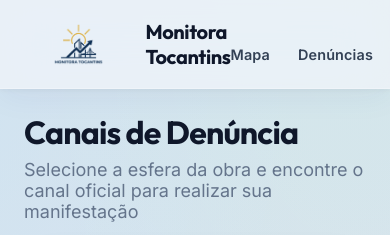
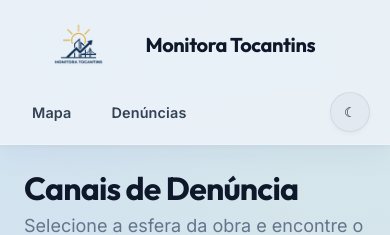
Before and after one commit to Mateussouza011/ObraClara, a React (Vite) app in the folder monitora-to/web/: page /denuncias in a window 390 px wide. Shown: the top 235 px of the page. Built offline with nearby package versions, Linux system fonts and the light colour scheme; no server answers.

Commit message:
feat: implement dark theme styles across components, enhance navbar layout, and add theme toggle functionality

```diff
--- a/monitora-to/web/src/App.css
+++ b/monitora-to/web/src/App.css
@@ -77,6 +77,31 @@ body {
   background-attachment: fixed;
 }
 
+body[data-theme='dark'] {
+  --bg-base: #0f172a;
+  --bg-soft: #111827;
+  --ink-strong: #e5eef8;
+  --ink: #cbd5e1;
+  --muted: #94a3b8;
+  --line: rgba(148, 163, 184, 0.2);
+  --surface: #111c31;
+  --surface-glass: rgba(15, 23, 42, 0.8);
+  --primary-light: rgba(56, 189, 248, 0.18);
+  --shadow-sm: 0 2px 4px rgba(2, 6, 23, 0.2);
+  --shadow-md: 0 10px 25px -5px rgba(2, 6, 23, 0.35), 0 8px 10px -6px rgba(2, 6, 23, 0.2);
+  --shadow-lg: 0 25px 50px -12px rgba(2, 6, 23, 0.45);
+  --shadow-glass: 0 8px 32px 0 rgba(2, 6, 23, 0.18);
+}
+
+body[data-theme='dark'] {
+  color: var(--ink);
+  background-image:
+    radial-gradient(at 10% 20%, rgba(14, 165, 233, 0.18) 0px, transparent 45%),
+    radial-gradient(at 80% 10%, rgba(16, 185, 129, 0.12) 0px, transparent 45%),
+    radial-gradient(at 30% 90%, rgba(59, 130, 246, 0.14) 0px, transparent 45%),
+    radial-gradient(at 90% 80%, rgba(168, 85, 247, 0.1) 0px, transparent 45%);
+}
+
 @keyframes meshFlow {
   0% { background-position: 0% 0%; }
   50% { background-position: 100% 100%; }
@@ -117,6 +142,18 @@ h4 {
   -webkit-backdrop-filter: blur(24px);
   border: 1px solid rgba(255, 255, 255, 0.34);
   box-shadow: var(--shadow-md), var(--shadow-glass);
+}
+
+body[data-theme='dark'] .glass-panel,
+body[data-theme='dark'] .leaflet-popup-content-wrapper,
+body[data-theme='dark'] .navbar,
+body[data-theme='dark'] .sidebar,
+body[data-theme='dark'] .filter-bar,
+body[data-theme='dark'] .wizard-card,
+body[data-theme='dark'] .canal-card-item,
+body[data-theme='dark'] .obra-card,
+body[data-theme='dark'] .theme-toggle {
+  border-color: rgba(148, 163, 184, 0.18);
 }
 
 /* Custom Scrollbar */
--- a/monitora-to/web/src/App.tsx
+++ b/monitora-to/web/src/App.tsx
@@ -9,8 +9,6 @@ export function App() {
       <Routes>
         <Route path="/" element={<MapPage />} />
         <Route path="/denuncias" element={<DenunciasPage />} />
-
-        {/* Fallback */}
         <Route path="*" element={<Navigate to="/" replace />} />
       </Routes>
     </BrowserRouter>
--- a/monitora-to/web/src/components/Layout.css
+++ b/monitora-to/web/src/components/Layout.css
@@ -25,6 +25,20 @@
   align-items: center;
   justify-content: space-between;
   width: 100%;
+  gap: 1rem;
+}
+
+.navbar-left {
+  display: flex;
+  align-items: center;
+  gap: 0.75rem;
+}
+
+.navbar-actions {
+  display: flex;
+  align-items: center;
+  gap: 0.75rem;
+  margin-left: auto;
 }
 
 .navbar-brand {
@@ -48,6 +62,59 @@
   height: 64px;
   width: auto;
   object-fit: contain;
+}
+
+.theme-toggle {
+  width: 2.5rem;
+  height: 2.5rem;
+  border-radius: 9999px;
+  display: inline-flex;
+  align-items: center;
+  justify-content: center;
+  background: rgba(226, 233, 241, 0.95);
+  color: var(--ink-strong);
+  border: 1px solid rgba(148, 163, 184, 0.22);
+  box-shadow: var(--shadow-sm);
+  transition: transform var(--transition-fast), background-color var(--transition-fast), color var(--transition-fast);
+  flex: 0 0 auto;
+}
+
+.theme-toggle:hover {
+  transform: translateY(-1px);
+  background: rgba(214, 223, 233, 0.98);
+}
+
+[data-theme='dark'] .navbar {
+  background: rgba(15, 23, 42, 0.92);
+  border-bottom-color: rgba(148, 163, 184, 0.22);
+  box-shadow: 0 12px 30px rgba(2, 6, 23, 0.35);
+}
+
+[data-theme='dark'] .navbar-brand {
+  color: #e2e8f0;
+}
+
+[data-theme='dark'] .navbar-menu li a {
+  color: #cbd5e1;
+}
+
+[data-theme='dark'] .navbar-menu li a:hover {
+  color: #f8fafc;
+  text-shadow: none;
+}
+
+[data-theme='dark'] .navbar-menu li a::before {
+  background: linear-gradient(135deg, rgba(56, 189, 248, 0.18) 0%, rgba(15, 23, 42, 0.04) 100%);
+}
+
+[data-theme='dark'] .theme-toggle {
+  background: rgba(30, 41, 59, 0.92);
+  color: #e2e8f0;
+  border-color: rgba(148, 163, 184, 0.28);
+}
+
+[data-theme='dark'] .theme-toggle:hover {
+  background: rgba(15, 23, 42, 0.98);
 }
 
 .navbar-menu {
@@ -108,6 +175,16 @@
 @media (max-width: 768px) {
   .navbar-container {
     padding: 0.75rem 1.25rem;
+    flex-wrap: wrap;
+  }
+
+  .navbar-left {
+    gap: 0.5rem;
+  }
+
+  .navbar-actions {
+    width: 100%;
+    justify-content: space-between;
   }
 
   .navbar-brand {
--- a/monitora-to/web/src/components/Layout.tsx
+++ b/monitora-to/web/src/components/Layout.tsx
@@ -1,4 +1,4 @@
-import React from 'react';
+import React, { useEffect, useState } from 'react';
 import { Link } from 'react-router-dom';
 import './Layout.css';
 
@@ -7,14 +7,28 @@ interface LayoutProps {
 }
 
 export function Layout({ children }: LayoutProps) {
+  const [theme, setTheme] = useState<'light' | 'dark'>(() => {
+    const savedTheme = localStorage.getItem('monitora-theme');
+    return savedTheme === 'dark' ? 'dark' : 'light';
+  });
+
+  useEffect(() => {
+    document.body.dataset.theme = theme;
+    localStorage.setItem('monitora-theme', theme);
+  }, [theme]);
+
   return (
     <div className="layout">
       <nav className="navbar">
         <div className="navbar-container">
+          <div className="navbar-left">
             <Link to="/" className="navbar-brand">
               <img src="/logo.png" className="brand-logo" alt="Monitora Tocantins" />
               <span>Monitora Tocantins</span>
             </Link>
+          </div>
+
+          <div className="navbar-actions">
             <ul className="navbar-menu">
               <li>
                 <Link to="/">Mapa</Link>
@@ -23,6 +37,15 @@ export function Layout({ children }: LayoutProps) {
                 <Link to="/denuncias">Denúncias</Link>
               </li>
             </ul>
+            <button
+              type="button"
+              className="theme-toggle"
+              onClick={() => setTheme(current => (current === 'light' ? 'dark' : 'light'))}
+              aria-label="Alternar tema"
+            >
+              <span aria-hidden="true">{theme === 'dark' ? '☀' : '☾'}</span>
+            </button>
+          </div>
         </div>
       </nav>
 
--- a/monitora-to/web/src/pages/DenunciasPage.css
+++ b/monitora-to/web/src/pages/DenunciasPage.css
@@ -268,6 +268,39 @@
   margin: 0 auto;
 }
 
+body[data-theme='dark'] .denuncias-page {
+  color: var(--ink);
+}
+
+body[data-theme='dark'] .wizard-card,
+body[data-theme='dark'] .canal-card-item,
+body[data-theme='dark'] .denuncias-info-footer {
+  background: rgba(15, 23, 42, 0.9);
+}
+
+body[data-theme='dark'] .wizard-card h2,
+body[data-theme='dark'] .results-section h3,
+body[data-theme='dark'] .canal-info h4 {
+  color: var(--ink-strong);
+}
+
+body[data-theme='dark'] .wizard-subtitle,
+body[data-theme='dark'] .canal-info p,
+body[data-theme='dark'] .denuncias-info-footer p,
+body[data-theme='dark'] .wizard-form-group label {
+  color: var(--muted);
+}
+
+body[data-theme='dark'] .select-wrapper select {
+  background-color: rgba(15, 23, 42, 0.88);
+  color: #e2e8f0;
+  border-color: rgba(148, 163, 184, 0.2);
+}
+
+body[data-theme='dark'] .select-wrapper select:focus {
+  background-color: rgba(15, 23, 42, 0.96);
+}
+
 @media (max-width: 768px) {
   .denuncias-page {
     padding: 1.5rem;
--- a/monitora-to/web/src/pages/MapPage.css
+++ b/monitora-to/web/src/pages/MapPage.css
@@ -97,6 +97,40 @@
 .search-clear-btn:hover {
   background-color: rgba(0, 0, 0, 0.05);
   color: var(--ink-strong);
+}
+
+body[data-theme='dark'] .sidebar,
+body[data-theme='dark'] .filter-bar {
+  background: rgba(15, 23, 42, 0.9);
+}
+
+body[data-theme='dark'] .sidebar-header {
+  background: linear-gradient(180deg, rgba(15, 23, 42, 0.92) 0%, transparent 100%);
+}
+
+body[data-theme='dark'] .search-input,
+body[data-theme='dark'] .filter-item select,
+body[data-theme='dark'] .raio-input-wrapper:focus-within,
+body[data-theme='dark'] .filter-item select:focus,
+body[data-theme='dark'] .filter-item select:hover,
+body[data-theme='dark'] .search-input:focus {
+  background-color: rgba(15, 23, 42, 0.88);
+  color: #e2e8f0;
+}
+
+body[data-theme='dark'] .search-input,
+body[data-theme='dark'] .filter-item select {
+  border-color: rgba(148, 163, 184, 0.18);
+}
+
+body[data-theme='dark'] .search-clear-btn,
+body[data-theme='dark'] .sidebar-subtitle,
+body[data-theme='dark'] .stats-label {
+  color: #94a3b8;
+}
+
+body[data-theme='dark'] .filter-separator {
+  background: rgba(148, 163, 184, 0.18);
 }
 
 .filter-bar {
```
Lines whose indentation alone changed are shown as unchanged.
